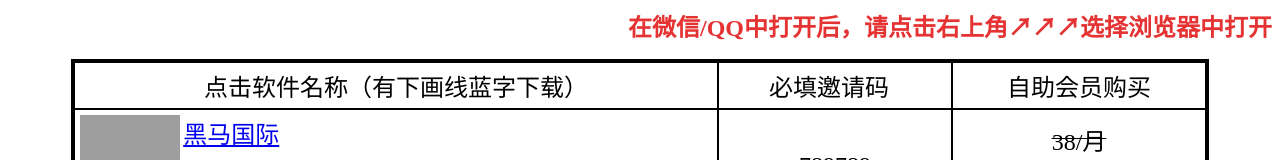
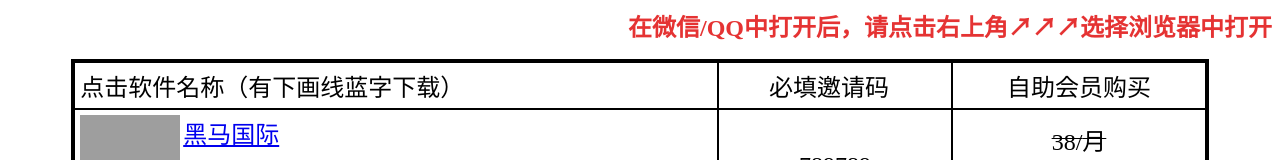
Before and after one commit to libaitang/1, a plain HTML site: page index.html in a window 1280 px wide. Shown: the top 160 px of the page. Drawn offline with Linux system fonts and the light colour scheme; grey boxes are pictures that could not be loaded.

Commit message:
Update index.html

```diff
--- a/index.html
+++ b/index.html
@@ -3,14 +3,14 @@
     <meta name="google-site-verification" content="NcbkB2TeMFOG7IOwMifeenBulPxKBhJ9WQEGt3cAzcw" />
 </HEAD>
 <p style="text-align:right;text-indent:2em;">
-<b><span style="color:#E53333;"><span style="font-size:24px;">在微信/QQ中打开后，请点</span><span style="font-size:24px;">击右上角↗↗↗选择浏览器中打开</span></span></b>
+	<b><span style="color:#E53333;"><span style="font-size:24px;">在微信/QQ中打开后，请点</span><span style="font-size:24px;">击右上角↗↗↗选择浏览器中打开</span></span></b>
 </p>
 <p style="text-indent:2em;">
 	<b><span style="background-color:#FFFFFF;font-size:32px;"><span style="font-size:18px;">
 	<table style="width:90%;" cellpadding="5" cellspacing="0" align="center" border="3" bordercolor="#000000">
 		<tbody>
 			<tr>
-				<td style="text-align:center;">
+				<td style="text-align:left;">
 					<span style="font-size:24px;">点击软件名称（有下画线</span><span style="background-color:#FFFFFF;font-size:24px;">蓝字</span><span style="font-size:24px;">下载）</span>
 				</td>
 				<td style="text-align:center;">
```
